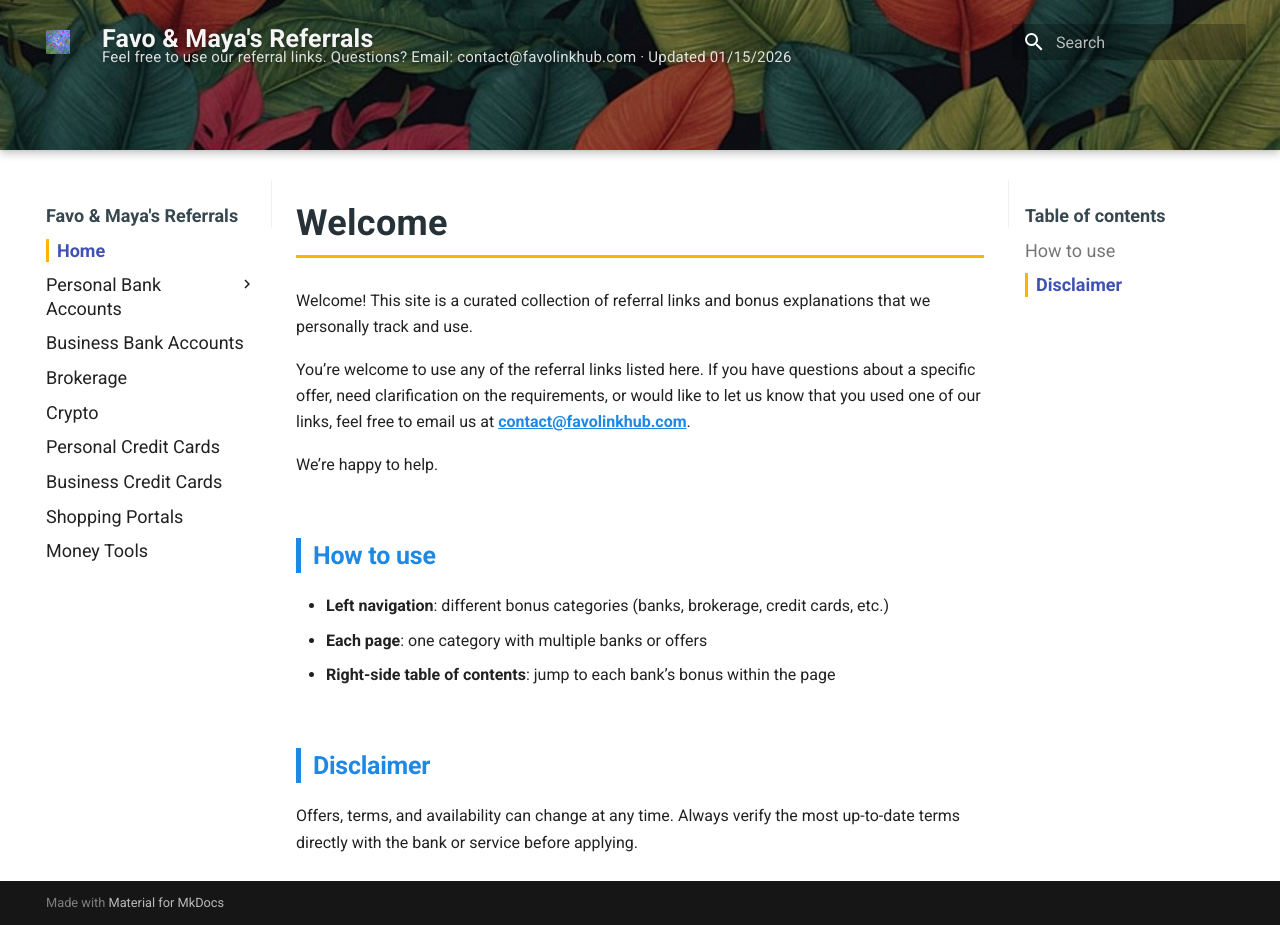
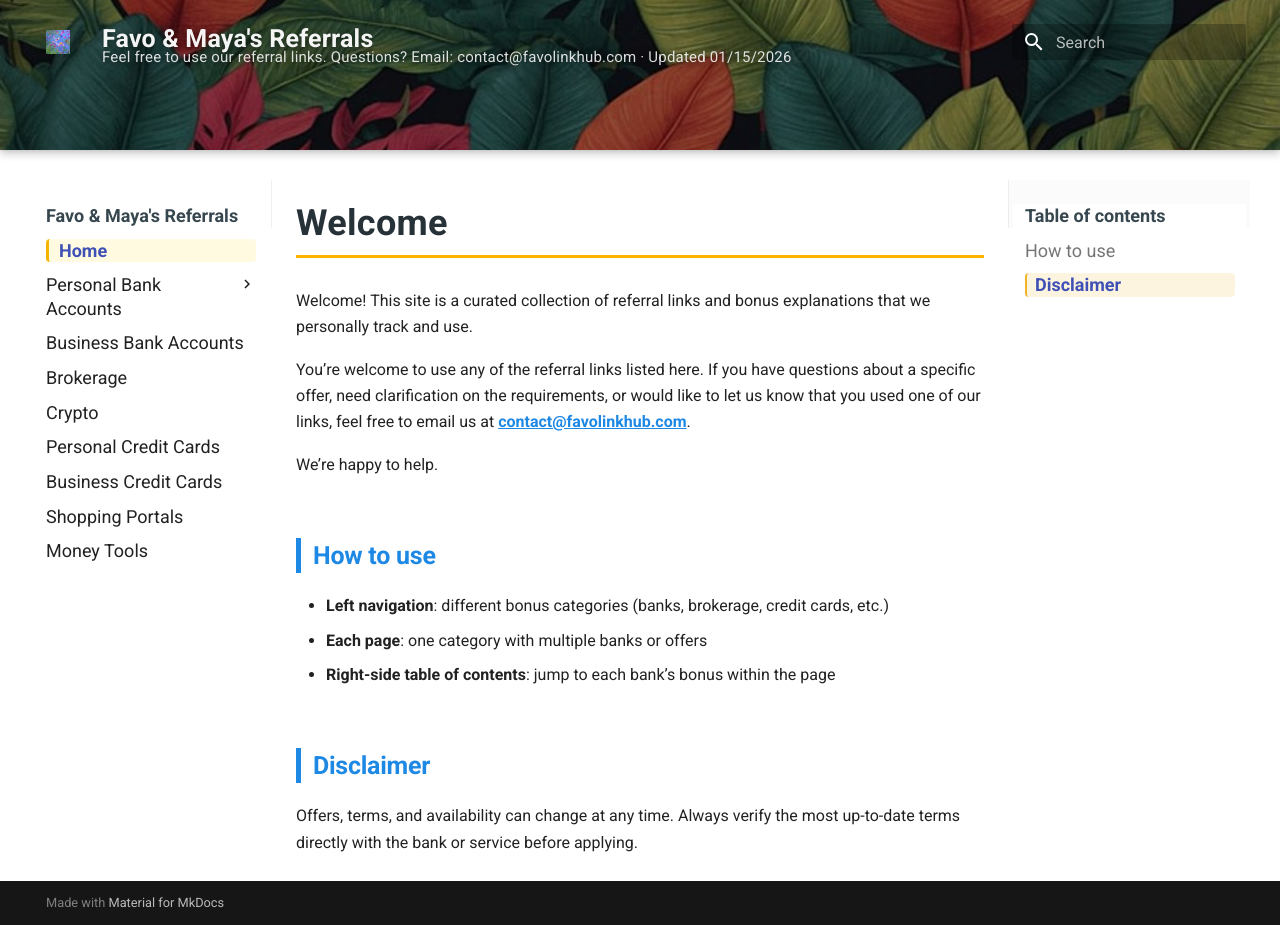
Before and after one commit to whispersofzephyr/favolinkhub-site, an MkDocs documentation site: the page built from docs/index.md, in a window 1280 px wide and 925 px high. Built offline with MkDocs 1.6.1 and Material for MkDocs 9.7.7, drawn with Linux system fonts in a browser that asks for light colours.

Commit message:
Update extra.css

```diff
--- a/docs/stylesheets/extra.css
+++ b/docs/stylesheets/extra.css
@@ -333,3 +333,32 @@ html {
 
 
 }
+
+/* ① 右侧 TOC 当前激活项高亮 */
+.md-nav__item--active > .md-nav__link {
+  background-color: rgba(255, 215, 0, 0.12);
+  border-left: 3px solid #f4b400;
+  padding-left: 10px;
+  font-weight: 600;
+  border-radius: 4px;
+}
+
+/* ② 右侧 TOC 整体加极浅背景 */
+.md-sidebar--secondary {
+  background-color: rgba(0, 0, 0, 0.015);
+}
+
+/* ③ hover 状态（可选，但建议） */
+.md-nav__link:hover {
+  background-color: rgba(0, 0, 0, 0.04);
+  border-radius: 4px;
+}
+
+/* 右侧 Table of contents 当前条目的高亮样式 */
+.md-nav--secondary .md-nav__item--active > .md-nav__link,
+.md-nav--secondary .md-nav__link--active {
+  background-color: rgba(240, 180, 40, 0.15);  /* 很浅的一点金色底 */
+  border-left: 2px solid #f0b429;              /* 和你标题一样的金色竖线 */
+  padding-left: 0.4rem;                        /* 文字往里缩一点，配合竖线 */
+  border-radius: 4px;
+}
```
